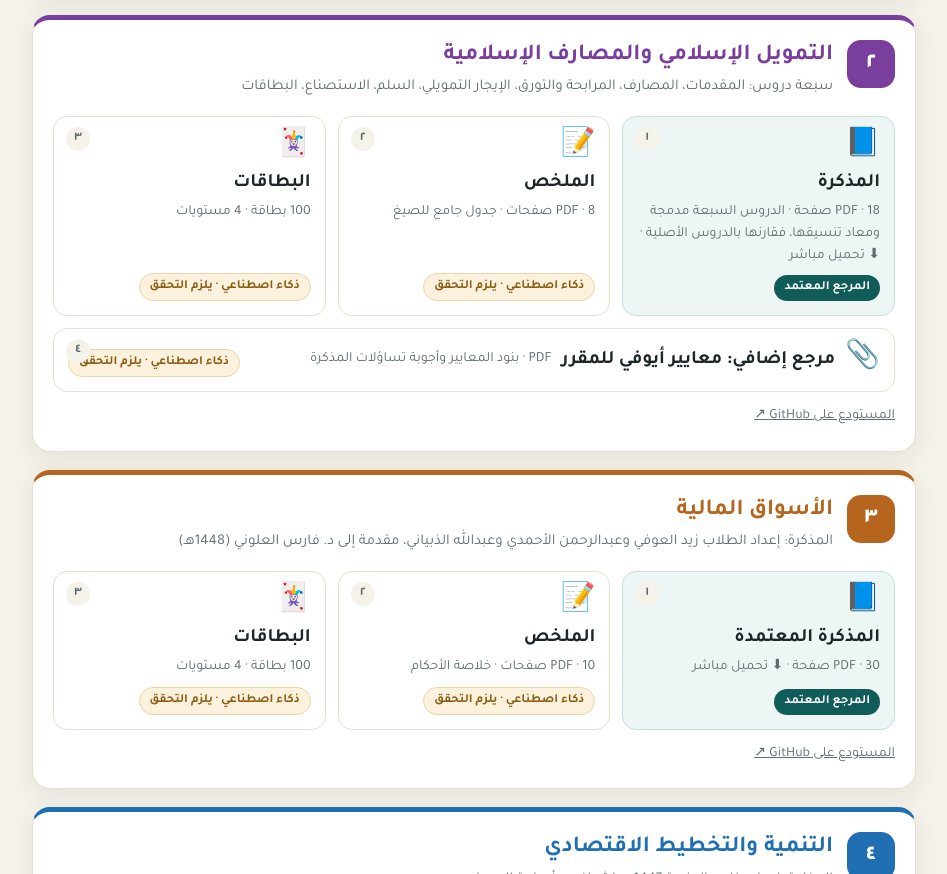
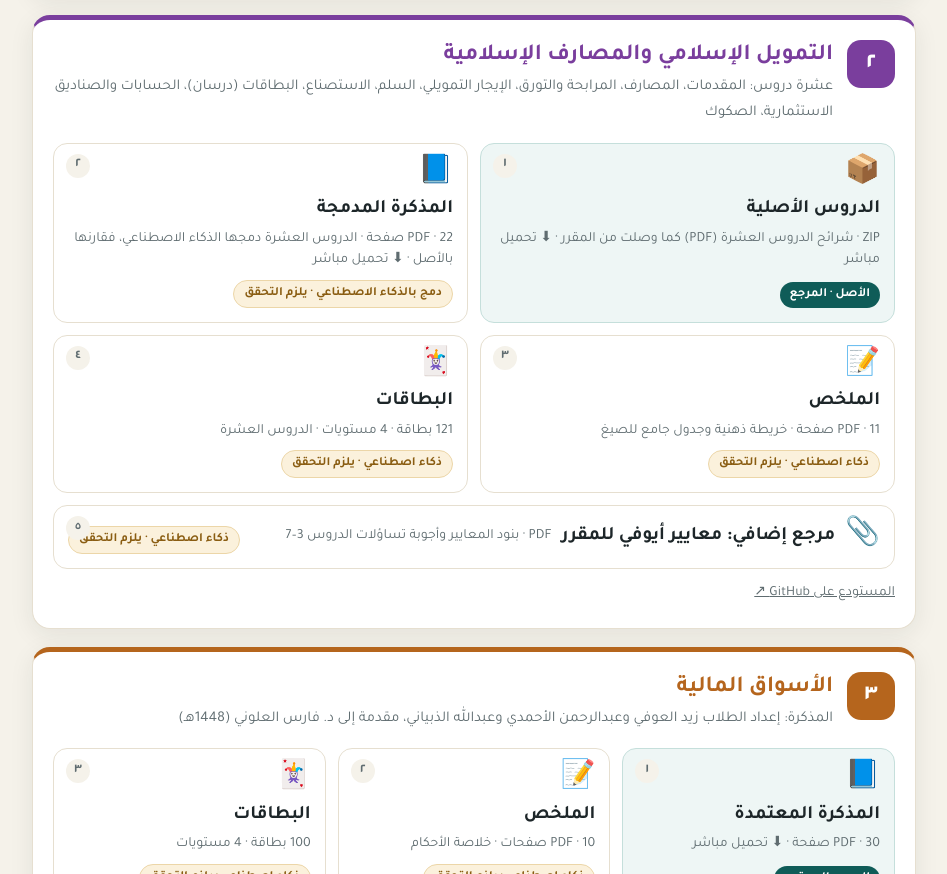
Before and after one commit to STOOOOF1/MNAHJ-BAHTH, a plain HTML site: page sites/level3/index.html in a window 1280 px wide. Shown: the part 1321-2195 px from the top of the page, without its empty margins (166-1113 px from the left). Drawn offline with Linux system fonts and the light colour scheme; no server answers.

Commit message:
صفحة المستوى الثالث: تحديث مقرر التمويل الإسلامي إلى عشرة دروس
- إضافة رابط الدروس الأصلية (ZIP) بوصفه المرجع
- المذكرة المدمجة 22 صفحة مع وسمها بأنها دُمجت بالذكاء الاصطناعي
- الملخص 11 صفحة، والبطاقات 121 بطاقة

Co-Authored-By: Claude Opus 5.5 <noreply@anthropic.com>
Claude-Session: https://claude.ai/code/session_01FAKSCNNQtcpZdzsJCemJkF

```diff
--- a/sites/level3/index.html
+++ b/sites/level3/index.html
@@ -52,6 +52,7 @@ a{color:inherit}
 .course h2{margin:0;font-size:23px;line-height:1.4;color:var(--c)}
 .course header p{margin:2px 0 0;color:var(--mute);font-size:15px}
 .items{display:grid;grid-template-columns:repeat(3,1fr);gap:12px}
+.items.four{grid-template-columns:repeat(2,1fr)}
 .item{display:flex;flex-direction:column;gap:2px;text-decoration:none;border:1px solid var(--line);border-radius:14px;padding:14px;position:relative;transition:.15s;background:#fff}
 .item:hover{border-color:var(--c);transform:translateY(-3px);box-shadow:var(--shadow)}
 .item.memo{background:#eef6f5;border-color:#c5dfdb}
@@ -72,7 +73,7 @@ footer .by b{color:#f0cf8a}
 .wa svg{width:22px;height:22px}
 .count{display:block;margin:18px auto 0;font-size:15px;letter-spacing:1px;color:#9fc2bd;min-height:1em}
 .top{display:none;position:fixed;bottom:16px;left:16px;background:var(--teal);color:#fff;text-decoration:none;border-radius:999px;padding:8px 14px;font-size:14px;box-shadow:0 4px 14px rgba(0,0,0,.2);z-index:9}
-@media(max-width:760px){.steps{grid-template-columns:1fr}.toc{grid-template-columns:1fr 1fr}.items{grid-template-columns:1fr}
+@media(max-width:760px){.steps{grid-template-columns:1fr}.toc{grid-template-columns:1fr 1fr}.items,.items.four{grid-template-columns:1fr}
 .item{flex-direction:row;flex-wrap:wrap;align-items:center;gap:2px 10px;padding:12px 14px}
 .item .ic{font-size:24px}.item small{flex-basis:100%;order:3}.item .b{order:4;margin-top:4px}.item .st{top:12px}}
 @media(max-width:400px){.toc{grid-template-columns:1fr}}
@@ -113,12 +114,13 @@ footer .by b{color:#f0cf8a}
 <a class="repo" href="https://github.com/STOOOOF1/MNAHJ-BAHTH" target="_blank" rel="noopener">المستودع على GitHub ↗</a>
 </section>
 <section class="course" id="c2" style="--c:#7a3e9d">
-<header><span class="num">٢</span><div><h2>التمويل الإسلامي والمصارف الإسلامية</h2><p>سبعة دروس: المقدمات، المصارف، المرابحة والتورق، الإيجار التمويلي، السلم، الاستصناع، البطاقات</p></div></header>
-<div class="items">
-<a class="item memo" href="https://raw.githubusercontent.com/STOOOOF1/tamWmasaref/HEAD/files/%D9%85%D8%B0%D9%83%D8%B1%D8%A9-%D8%A7%D9%84%D8%AA%D9%85%D9%88%D9%8A%D9%84-%D8%A7%D9%84%D8%A5%D8%B3%D9%84%D8%A7%D9%85%D9%8A-%D8%A7%D9%84%D9%85%D8%AF%D9%85%D8%AC%D8%A9.pdf" download target="_blank" rel="noopener"><span class="ic">📘</span><span class="st">١</span><strong>المذكرة</strong><small>PDF · 18 صفحة · الدروس السبعة مدمجة ومعاد تنسيقها، فقارنها بالدروس الأصلية · ⬇ تحميل مباشر</small><em class="b memo">المرجع المعتمد</em></a>
-<a class="item sum" href="https://github.com/STOOOOF1/tamWmasaref/blob/HEAD/files/%D9%85%D9%84%D8%AE%D8%B5-%D8%A7%D9%84%D8%AA%D9%85%D9%88%D9%8A%D9%84-%D8%A7%D9%84%D8%A5%D8%B3%D9%84%D8%A7%D9%85%D9%8A.pdf" target="_blank" rel="noopener"><span class="ic">📝</span><span class="st">٢</span><strong>الملخص</strong><small>PDF · 8 صفحات · جدول جامع للصيغ</small><em class="b ai">ذكاء اصطناعي · يلزم التحقق</em></a>
-<a class="item cards" href="https://stoooof1.github.io/tamWmasaref/sites/cards/" target="_blank" rel="noopener"><span class="ic">🃏</span><span class="st">٣</span><strong>البطاقات</strong><small>100 بطاقة · 4 مستويات</small><em class="b ai">ذكاء اصطناعي · يلزم التحقق</em></a>
-<a class="item extra" href="https://github.com/STOOOOF1/tamWmasaref/blob/HEAD/files/%D9%85%D8%B9%D8%A7%D9%8A%D9%8A%D8%B1-%D8%A3%D9%8A%D9%88%D9%81%D9%8A-%D9%84%D9%84%D9%85%D9%82%D8%B1%D8%B1.pdf" target="_blank" rel="noopener"><span class="ic">📎</span><span class="st">٤</span><strong>مرجع إضافي: معايير أيوفي للمقرر</strong><small>PDF · بنود المعايير وأجوبة تساؤلات المذكرة</small><em class="b ai">ذكاء اصطناعي · يلزم التحقق</em></a>
+<header><span class="num">٢</span><div><h2>التمويل الإسلامي والمصارف الإسلامية</h2><p>عشرة دروس: المقدمات، المصارف، المرابحة والتورق، الإيجار التمويلي، السلم، الاستصناع، البطاقات (درسان)، الحسابات والصناديق الاستثمارية، الصكوك</p></div></header>
+<div class="items four">
+<a class="item memo" href="https://raw.githubusercontent.com/STOOOOF1/tamWmasaref/HEAD/files/%D8%A7%D9%84%D8%AF%D8%B1%D9%88%D8%B3-%D8%A7%D9%84%D8%A3%D8%B5%D9%84%D9%8A%D8%A9.zip" download target="_blank" rel="noopener"><span class="ic">📦</span><span class="st">١</span><strong>الدروس الأصلية</strong><small>ZIP · شرائح الدروس العشرة (PDF) كما وصلت من المقرر · ⬇ تحميل مباشر</small><em class="b memo">الأصل · المرجع</em></a>
+<a class="item sum" href="https://raw.githubusercontent.com/STOOOOF1/tamWmasaref/HEAD/files/%D9%85%D8%B0%D9%83%D8%B1%D8%A9-%D8%A7%D9%84%D8%AA%D9%85%D9%88%D9%8A%D9%84-%D8%A7%D9%84%D8%A5%D8%B3%D9%84%D8%A7%D9%85%D9%8A-%D8%A7%D9%84%D9%85%D8%AF%D9%85%D8%AC%D8%A9.pdf" download target="_blank" rel="noopener"><span class="ic">📘</span><span class="st">٢</span><strong>المذكرة المدمجة</strong><small>PDF · 22 صفحة · الدروس العشرة دمجها الذكاء الاصطناعي، فقارنها بالأصل · ⬇ تحميل مباشر</small><em class="b ai">دمج بالذكاء الاصطناعي · يلزم التحقق</em></a>
+<a class="item sum" href="https://github.com/STOOOOF1/tamWmasaref/blob/HEAD/files/%D9%85%D9%84%D8%AE%D8%B5-%D8%A7%D9%84%D8%AA%D9%85%D9%88%D9%8A%D9%84-%D8%A7%D9%84%D8%A5%D8%B3%D9%84%D8%A7%D9%85%D9%8A.pdf" target="_blank" rel="noopener"><span class="ic">📝</span><span class="st">٣</span><strong>الملخص</strong><small>PDF · 11 صفحة · خريطة ذهنية وجدول جامع للصيغ</small><em class="b ai">ذكاء اصطناعي · يلزم التحقق</em></a>
+<a class="item cards" href="https://stoooof1.github.io/tamWmasaref/sites/cards/" target="_blank" rel="noopener"><span class="ic">🃏</span><span class="st">٤</span><strong>البطاقات</strong><small>121 بطاقة · 4 مستويات · الدروس العشرة</small><em class="b ai">ذكاء اصطناعي · يلزم التحقق</em></a>
+<a class="item extra" href="https://github.com/STOOOOF1/tamWmasaref/blob/HEAD/files/%D9%85%D8%B9%D8%A7%D9%8A%D9%8A%D8%B1-%D8%A3%D9%8A%D9%88%D9%81%D9%8A-%D9%84%D9%84%D9%85%D9%82%D8%B1%D8%B1.pdf" target="_blank" rel="noopener"><span class="ic">📎</span><span class="st">٥</span><strong>مرجع إضافي: معايير أيوفي للمقرر</strong><small>PDF · بنود المعايير وأجوبة تساؤلات الدروس 3–7</small><em class="b ai">ذكاء اصطناعي · يلزم التحقق</em></a>
 </div>
 <a class="repo" href="https://github.com/STOOOOF1/tamWmasaref" target="_blank" rel="noopener">المستودع على GitHub ↗</a>
 </section>
```
